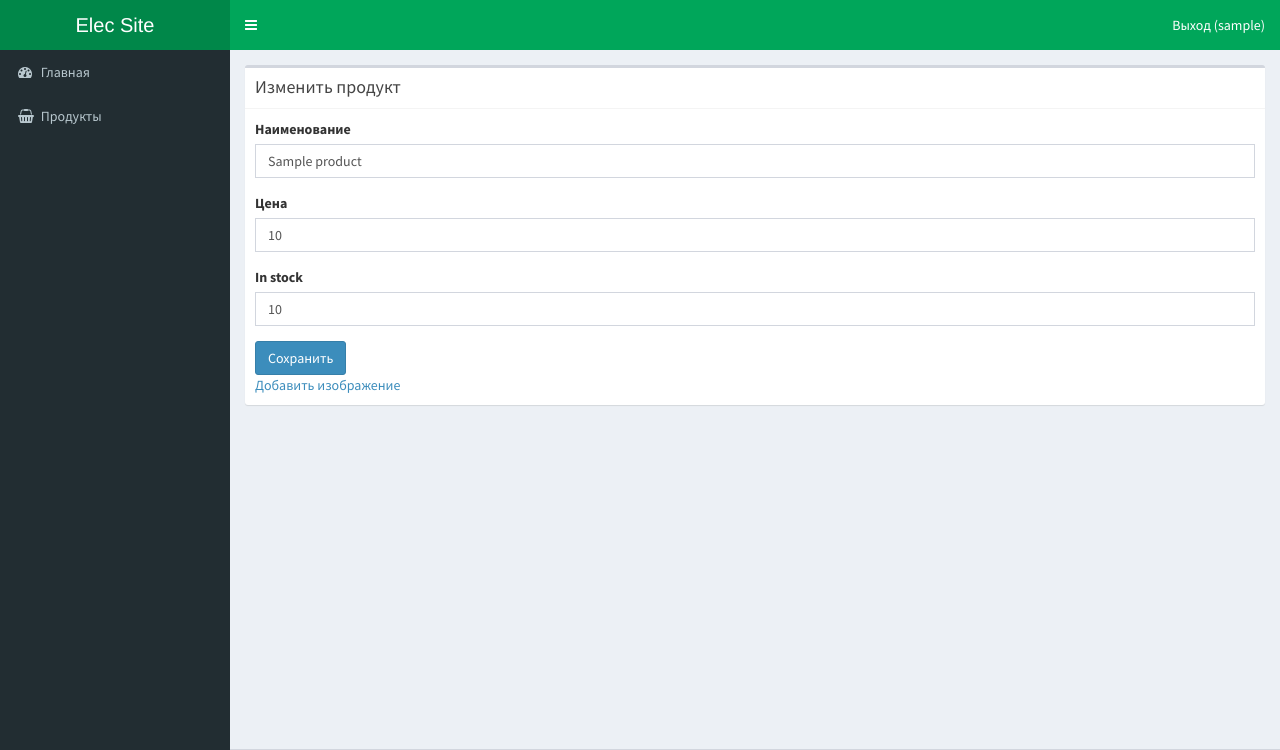
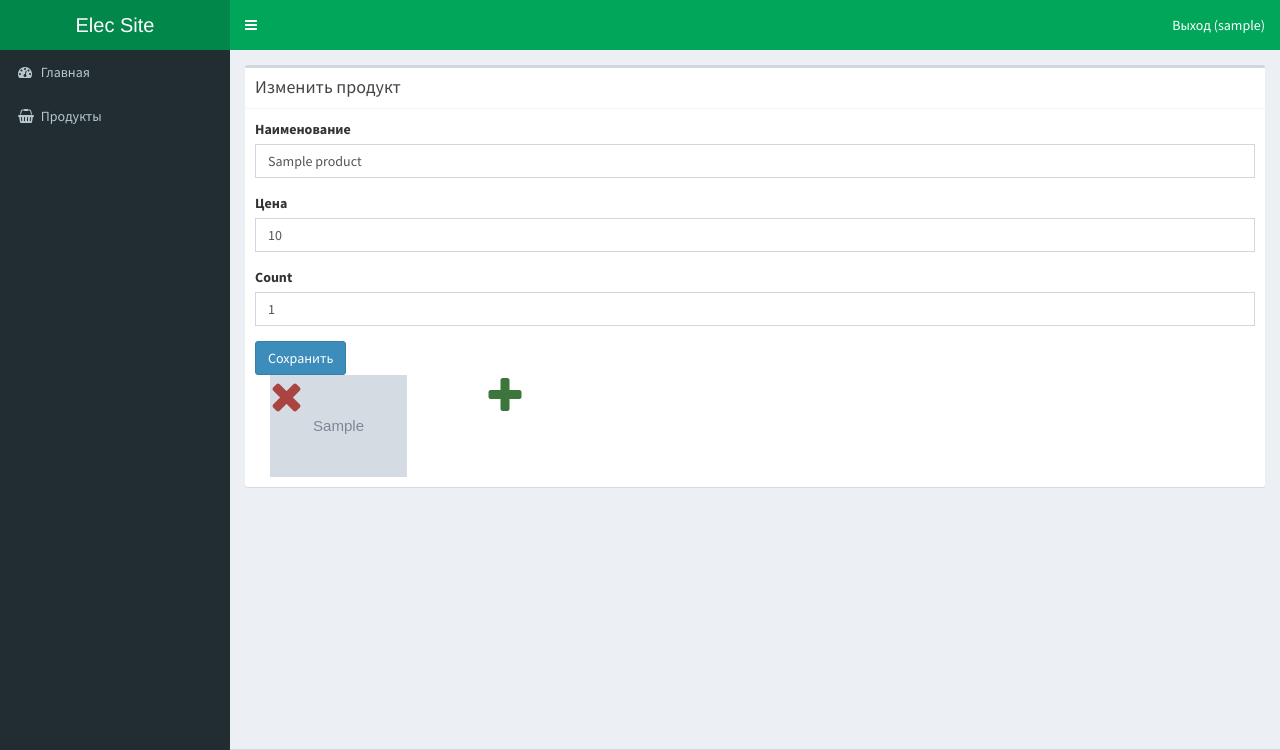
Before and after one commit to alarionov93/elec-sale, a Django app: page /admin/products/1/ in a window 1280 px wide. Shown: the top 750 px of the page. Run offline with Django 3.2, Linux system fonts and the light colour scheme; a user stored in the database is signed in; tables that the repository leaves empty hold one stand-in row (values such as "Sample post"); grey boxes marked "Sample" are stand-in pictures; some libraries are stand-ins or nearby versions.

Commit message:
lot of small fixes made to app_admin and core

```diff
--- a/app_admin/templates/_base_admin.html
+++ b/app_admin/templates/_base_admin.html
@@ -8,6 +8,7 @@
   <link rel="stylesheet" href="/static/app_admin/bootstrap/css/bootstrap.min.css">
   <link rel="stylesheet" href="https://maxcdn.bootstrapcdn.com/font-awesome/4.5.0/css/font-awesome.min.css">
   <link rel="stylesheet" href="https://code.ionicframework.com/ionicons/2.0.1/css/ionicons.min.css">
+  <link rel="stylesheet" href="/static/font-awesome/css/font-awesome.min.css" type="text/css">
   <link rel="stylesheet" href="/static/app_admin/dist/css/AdminLTE.min.css">
   <link rel="stylesheet" href="/static/app_admin/dist/css/skins/skin-purple.min.css">
   <link rel="stylesheet" href="/static/app_admin/dist/css/skins/skin-green.min.css">
--- a/app_admin/templates/products/list.html
+++ b/app_admin/templates/products/list.html
@@ -7,6 +7,7 @@
       <th>#</th>
       <th>Название</th>
       <th>Цена, <i class="fa fa-rouble"></i></th>
+      <th>Количество</th>
       <th>Наличие</th>
       <th>Изменить</th>
     </tr>
@@ -17,7 +18,8 @@
         <td>{{ product.id }}</td>
         <td>{{ product.name }}</td>
         <td>{{ product.cost }}</td>
-        {% if product.in_stock == 1 %}
+        <td>{{ product.count }}</td>
+        {% if product.in_stock %}
           <td><i class="fa fa-check text-success"></i></td>
         {% else%}
           <td><i class="fa fa-remove text-danger"></i></td>
--- a/app_admin/templates/products/update.html
+++ b/app_admin/templates/products/update.html
@@ -13,5 +13,20 @@
         </button>
     {% endbuttons %}
   </form>
-  <a href="{% url 'images_add'%}">Добавить изображение</a>
+
+  {% for image in images %}
+    <div class="col-lg-2">
+      <a href="{% url 'image_remove' image.id %}" style="position:absolute;">
+        <i class="fa fa-3x fa-remove text-danger"></i>
+      </a>
+      <img src="{{ image.url }}" class="img-responsive" alt="">
+    </div>
+  {% endfor %}
+
+  <div class="col-lg-2" style="text-align: center;">
+    <a href="{% url 'images_add'%}" style="">
+      <i class="fa fa-3x fa-plus text-success"></i>
+    </a>
+  </div>
+
 {% endblock %}
--- a/app_admin/urls.py
+++ b/app_admin/urls.py
@@ -14,5 +14,6 @@ urlpatterns = [
 
     # images
     url(r'^images/add/$', views.ImageCreate.as_view(), name='images_add'),
+    url(r'^images/remove/(?P<pk>[0-9]+)/$', views.ImageCreate.as_view(), name='image_remove'),
     # url(r'^products/(?P<pk>[0-9]+)/images/add/$', views.ProductImageCreate.as_view(), name='image_add'),
 ]
--- a/app_admin/views.py
+++ b/app_admin/views.py
@@ -104,7 +104,7 @@ class ProductCreate(CreateView, AdminContext, WithHeader):
     template_name = 'products/create.html'
 
     model = models.Product
-    fields = ['name', 'cost', ]
+    fields = ['name', 'cost', 'count', ]
     context_object_name = 'product'
 
     def get_context_data(self, **kwargs):
@@ -135,17 +135,14 @@ class ProductUpdate(UpdateView, AdminContext, WithHeader):
     template_name = 'products/update.html'
 
     model = models.Product
-    fields = ['name', 'cost', 'in_stock', ]
+    fields = ['name', 'cost', 'count', ]
     context_object_name = 'product'
 
     def get_context_data(self, **kwargs):
         ctx = super(ProductUpdate, self).get_context_data()
         ctx['form'] = self.get_form()
-        # ctx['form'].fields['images'] = self.object.get_images()
-        images_qs = self.object.images
-        # img_urls = []
-        # for i in images_qs:
-        #     img_urls.append(i.image)
+
+        images_qs = self.object.thumbs
         ctx['images'] = images_qs
 
         return ctx
@@ -180,7 +177,7 @@ class ProductView(DetailView, AdminContext, WithHeader):
     template_name = 'products/update.html'
 
     model = models.Product
-    fields = ['name', 'cost', ]
+    fields = ['name', 'cost', 'count', ]
     context_object_name = 'product'
 
     def get_context_data(self, **kwargs):
@@ -280,3 +277,48 @@ class ImageCreate(CreateView, AdminContext, WithHeader):
 
     def get_success_url(self):
         return '../%s/' % self.object.id
+
+
+class ImageRemove(CreateView, AdminContext, WithHeader):
+    page_header = 'Добавить изображение'
+    template_name = 'images/create.html'
+
+    model = models.ProductImage
+    fields = ['product', 'image' ]
+    context_object_name = 'image'
+
+    def get_context_data(self, **kwargs):
+        ctx = super(ImageRemove, self).get_context_data()
+        ctx['form'] = self.get_form()
+
+        return ctx
+
+    def post(self, request, *args, **kwargs):
+        # image = self.request.FILES.get('image')
+        # name = image.name
+        # splitted = name.split('.')
+        # ext_idx = len(splitted) - 1
+        # ext = splitted[ext_idx]
+        # image.name = str(uuid.uuid4()) + '.' + str(ext)
+        #
+        # product_id = self.request.POST.get('product')
+
+        return super(ImageRemove, self).post(request, *args, **kwargs)
+
+    def get_form(self, form_class=None):
+        form = super(ImageRemove, self).get_form()
+
+        return form
+
+    def form_invalid(self, form):
+
+        return super(ImageRemove, self).form_invalid(form)
+
+    def form_valid(self, form):
+        image = form.save(commit=False)
+        full_link = image.image.file.name
+
+        return super(ImageRemove, self).form_valid(form)
+
+    def get_success_url(self):
+        return '../%s/' % self.object.id
--- a/core/models.py
+++ b/core/models.py
@@ -13,19 +13,32 @@ class Product(models.Model):
     name = models.CharField(null=False, blank=False, max_length=100, default='', unique=False,
                             verbose_name='Наименование')
     cost = models.PositiveIntegerField(null=False, blank=False, verbose_name='Цена')
-    in_stock = models.IntegerField(null=False, blank=False, unique=False, default=IN_STOCK)
+    count = models.IntegerField(null=False, blank=False, unique=False, default=1)
+
+    @property
+    def in_stock(self):
+        return self.count > 0
 
     def __str__(self):
         return self.name
 
     @property
-    def thumbs(self):
+    def thumb_urls(self):
         qs = ProductImage.objects.filter(product=self.id)
         urls = []
         for i in qs:
             urls.append(i.thumb.url)
 
         return urls
+
+    @property
+    def thumbs(self):
+        qs = ProductImage.objects.filter(product=self.id)
+        thumbs = []
+        for i in qs:
+            thumbs.append({'id': i.id,'url': i.thumb.url, 'large': i.image.url})
+
+        return thumbs
 
     @property
     def images(self):
@@ -55,6 +68,9 @@ class ProductImage(models.Model):
     date = models.DateTimeField(default=timezone.now)
     image = models.ImageField(upload_to='uploads/')
     thumb = models.ImageField(blank=True, null=True, default='')
+
+    def get_large_image(self):
+        return self.image.url
 
     def __str__(self):
         return self.thumb.url
--- a/core/static/js/Product.js
+++ b/core/static/js/Product.js
@@ -37,7 +37,7 @@ function Order(date, number, phone, email, products, total, msg) {
     this.number = number;
     this.phone = phone;
     this.email = email;
-    this.products = products;
+    this.items = products;
     this.total = total;
     this.success = msg;
 }
--- a/core/static/js/ViewModel.js
+++ b/core/static/js/ViewModel.js
@@ -279,7 +279,7 @@ function ViewModel() {
                         console.log(resp);
                         self.cart.removeAll();
                         var order = resp.order;
-                        self.order(new Order(order.date, order.number, order.phone, order.email, order.products, order.total, resp.success));
+                        self.order(new Order(order.date, order.number, order.phone, order.email, order.items, order.total, resp.success));
                         self.orderCreated(true);
                         self.hideOrderPopup();
                     }
--- a/core/templates/product-tiles.html
+++ b/core/templates/product-tiles.html
@@ -4,7 +4,7 @@
 {% load staticfiles %}
 <div data-bind="foreach: { data: productsToShow, as : 'product' }">
   <div class="col-lg-4 col-sm-6 no-padding">
-    <a href="" class="portfolio-box">
+    <a href="{% url 'product' %}" class="portfolio-box">
       <!--ko foreach: { data: product.thumbs, as: 'thumb' } -->
         <img data-bind="attr: { src: thumb }" class="img-responsive" alt="">
       <!-- /ko -->
--- a/core/urls.py
+++ b/core/urls.py
@@ -6,6 +6,7 @@ urlpatterns = [
     url(r'^$', views.index, name='site_index'),
     url(r'^products/$', views.products, name='products'),
     url(r'^products/all/$', views.products_all, name='products_all'),
+    url(r'^product/$', views.product, name='product'),
 
     # shopping cart
     url(r'^cart/$', views.cart_view, name='cart'),
```
Also changed, not shown: core/mails.py (+11 -9 lines), core/views.py (+13 -0 lines), core/migrations/0007_auto_20160324_1213.py (added).
